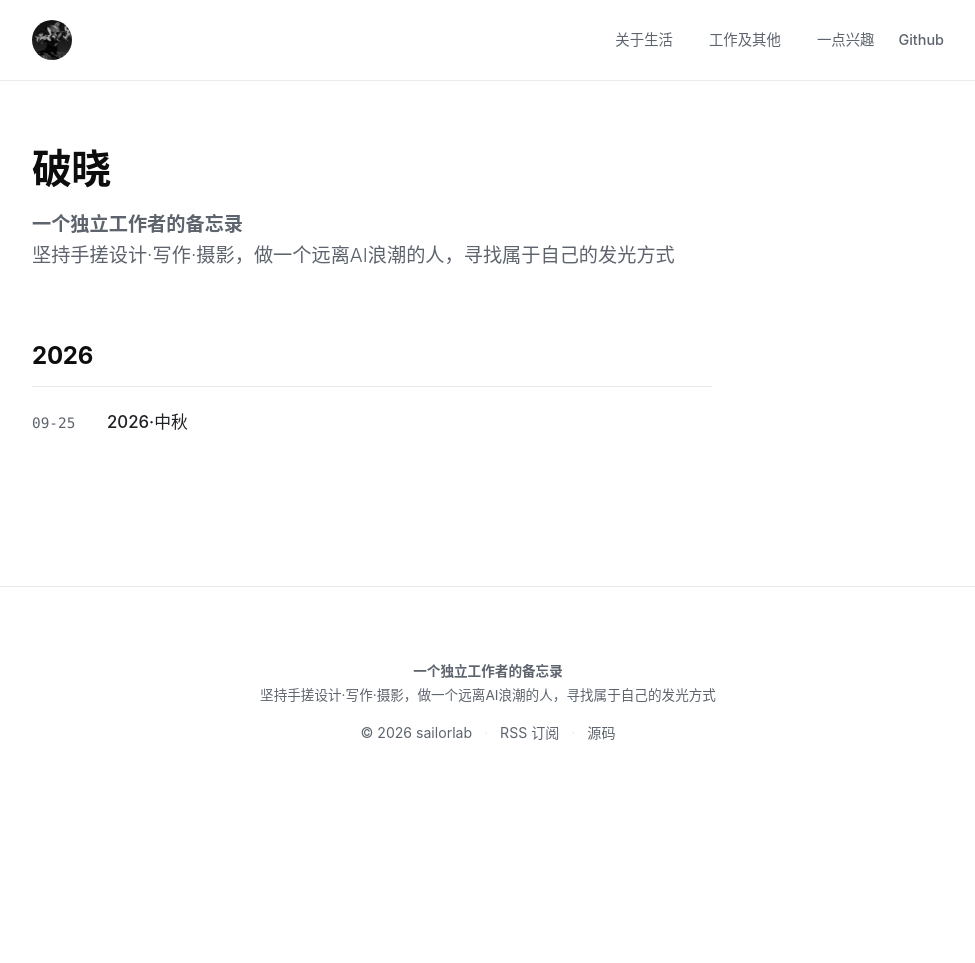
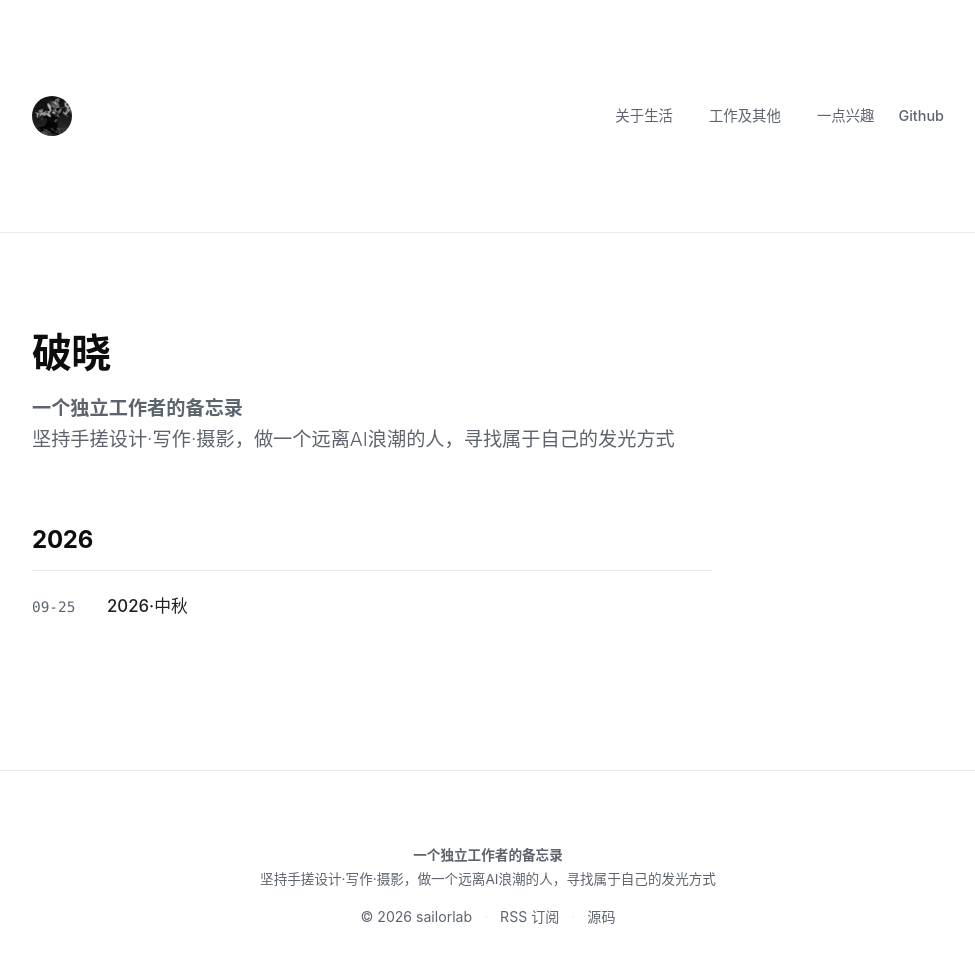
Before and after one commit to sailorlab/blog, a Jekyll site: the page built from index.html, in a window 1280 px wide and 1001 px high. Shown: the top 963 px of the window, without its empty margins (152-1127 px from the left). Built offline with Jekyll 4.4.1, drawn with Linux system fonts in a browser that asks for light colours; the list of posts is cut into pages by our own code.

Commit message:
Update style.scss

```diff
--- a/assets/css/style.scss
+++ b/assets/css/style.scss
@@ -77,7 +77,7 @@ body {
   -webkit-backdrop-filter: blur(10px);
   background-color: var(--header-bg);
   border-bottom: 1px solid var(--border-color);
-  padding: 1.25rem 0;
+  padding: 6rem 0;
 
   .header-container {
     display: flex;
@@ -121,7 +121,7 @@ body {
 
 /* Main Content Wrapper */
 .main {
-  padding: 4rem 0 6rem 0;
+  padding: 6rem 0 6rem 0;
 }
 
 /* Home Layout: Intro & Timeline */
```
